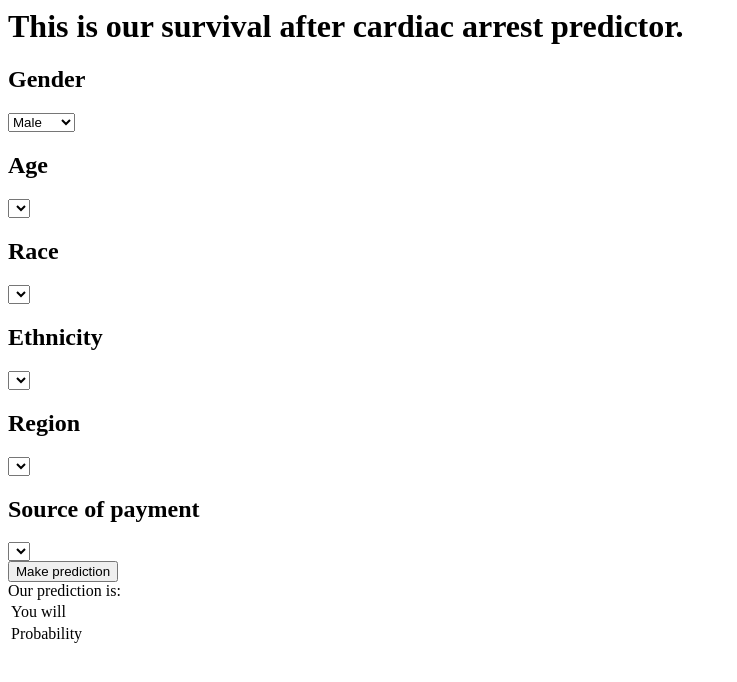
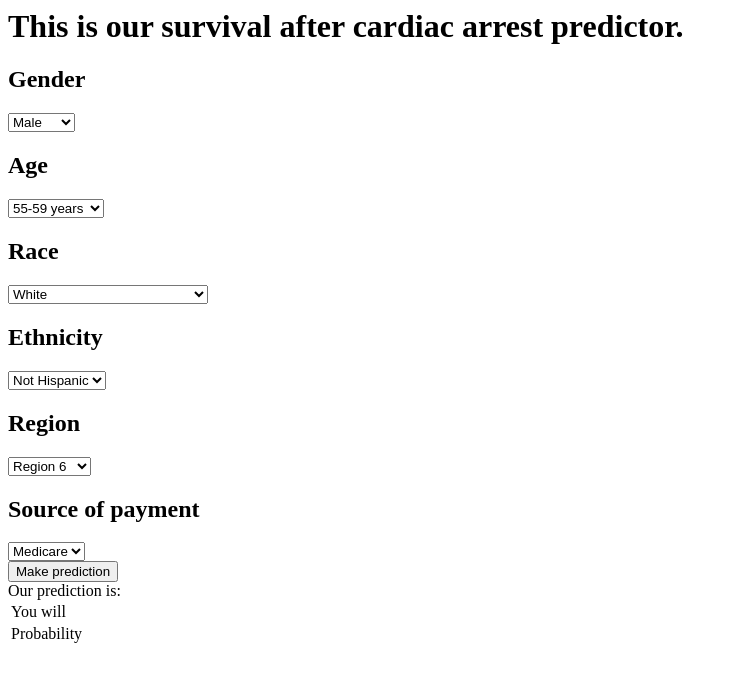
Before and after one commit to jl56923/Predicting-survival-after-cardiac-arrest, a Flask app: page / in a window 1280 px wide. Shown: the top 682 px of the page, without its empty margins (0-737 px from the left). Run offline with Flask 2, Linux system fonts and the light colour scheme; lists and menus that the app fills with data are empty; parts of the project's set-up code (start-up, migrations or seed data) failed here and were passed over; some libraries are stand-ins or nearby versions.

Commit message:
prototype flask app

```diff
--- a/flask_app/api.py
+++ b/flask_app/api.py
@@ -21,7 +21,7 @@ prediction_defaults = {
     'type_of_admission': 'type_of_admission_1',
     'source_of_admission': 'source_of_admission_1',
     'admit_weekday': 1,
-    'length_of_stay': 0, # patient age was scaled so that it has a mean of 0. Median is 0.17
+    'length_of_stay': -0.57, # patient age was scaled so that it has a mean of 0. Median is 0.17
     'hospital': 'hospital_community'
 }
 
@@ -31,11 +31,15 @@ def make_prediction(features):
 
     feature_dict = prediction_defaults.copy()
 
+    print(features)
+
     for key, value in features.items():
         if key == 'length_of_stay':
-            feature_dict[key] = ssX_los.transform(np.asarray([value]).reshape(-1,1))[0,0]
+            feature_dict[key] = ssX_los.transform(np.asarray([float(value)]).reshape(-1,1))[0,0]
         elif key == 'pat_age':
-            feature_dict[key] == ssX_age.transform(np.asarray([value]).reshape(-1,1))[0,0]
+            feature_dict[key] = ssX_age.transform(np.asarray([float(value)]).reshape(-1,1))[0,0]
+            print("This is the transformed age:")
+            print(ssX_age.transform(np.asarray([float(value)]).reshape(-1,1))[0,0])
         else:
             feature_dict[key] = value
 
@@ -52,6 +56,8 @@ def make_prediction(features):
         else:
              new_prediction[value] = 1
 
+    #print(new_prediction)
+
     X = np.asarray(new_prediction).reshape(1,-1)
     print(gbc_model.predict(X))
     print(gbc_model.predict_proba(X))
--- a/flask_app/templates/index.html
+++ b/flask_app/templates/index.html
@@ -5,25 +5,74 @@
 
 <div>
   <h2>Gender</h2>
-    <select>
+    <select id='sex_code'>
       <option value="sex_code_M">Male</option>
       <option value="sex_code_F">Female</option>
     </select>
+
   <h2>Age</h2>
-    <select>
+    <select id='pat_age'>
+      <option value="0">1-28 days</option>
+      <option value="1">29-365 days</option>
+      <option value="2">1-4 years</option>
+      <option value="3">5-9 years</option>
+      <option value="4">10-14 years</option>
+      <option value="5">15-17 years</option>
+      <option value="6">18-19 years</option>
+      <option value="7">20-24 years</option>
+      <option value="8">25-29 years</option>
+      <option value="9">30-34 years</option>
+      <option value="10">35-39 years</option>
+      <option value="11">40-44 years</option>
+      <option value="12">45-49 years</option>
+      <option value="13">50-54 years</option>
+      <option value="14" selected="selected">55-59 years</option>
+      <option value="15">60-64 years</option>
+      <option value="16">65-69 years</option>
+      <option value="17">70-74 years</option>
+      <option value="18">75-79 years</option>
+      <option value="19">80-84 years</option>
+      <option value="20">85-89 years</option>
+      <option value="21">90+ years</option>
     </select>
 
   <h2>Race</h2>
-  <select>
+  <select id='race'>
+    <option value="race_1">American Indian/Eskimo/Aleut</option>
+    <option value="race_2">Asian or Pacific Islander</option>
+    <option value="race_3">Black</option>
+    <option value="race_4" selected="selected">White</option>
+    <option value="race_5">Other</option>
   </select>
+
   <h2>Ethnicity</h2>
-  <select>
+  <select id='ethnicity'>
+    <option value="ethnicity_1">Hispanic</option>
+    <option value="ethnicity_2" selected="selected">Not Hispanic</option>
   </select>
+
   <h2>Region</h2>
-  <select>
+  <select id='public_health_region'>
+    <option value="public_health_region_01">Region 1</option>
+    <option value="public_health_region_02">Region 2</option>
+    <option value="public_health_region_03">Region 3</option>
+    <option value="public_health_region_04">Region 4</option>
+    <option value="public_health_region_05">Region 5</option>
+    <option value="public_health_region_06" selected="selected">Region 6</option>
+    <option value="public_health_region_07">Region 7</option>
+    <option value="public_health_region_08">Region 8</option>
+    <option value="public_health_region_09">Region 9</option>
+    <option value="public_health_region_10">Region 10</option>
+    <option value="public_health_region_11">Region 11</option>
   </select>
+
   <h2>Source of payment</h2>
-  <select>
+  <select id="first_payment_src">
+    <option value="first_payment_src_MA" selected="selected">Medicare</option>
+    <option value="first_payment_src_09">Self pay</option>
+    <option value="first_payment_src_MC">Medicaid</option>
+    <option value="first_payment_src_16">HMO</option>
+    <option value="first_payment_src_12">PPO</option>
   </select>
 </div>
 
@@ -54,7 +103,12 @@ Our prediction is:
 <script>
 function send_features() {
   let features = {
-    'sex_code': $('select').val(),
+    'sex_code': $('#sex_code').val(),
+    'pat_age': $('#pat_age').val(),
+    'race': $('#race').val(),
+    'ethnicity': $('#ethnicity').val(),
+    'public_health_region': $('#public_health_region').val(),
+    'first_payment_src': $('#first_payment_src').val()
   }
   console.log(features);
 
```
Also changed, not shown: 6 other files.
